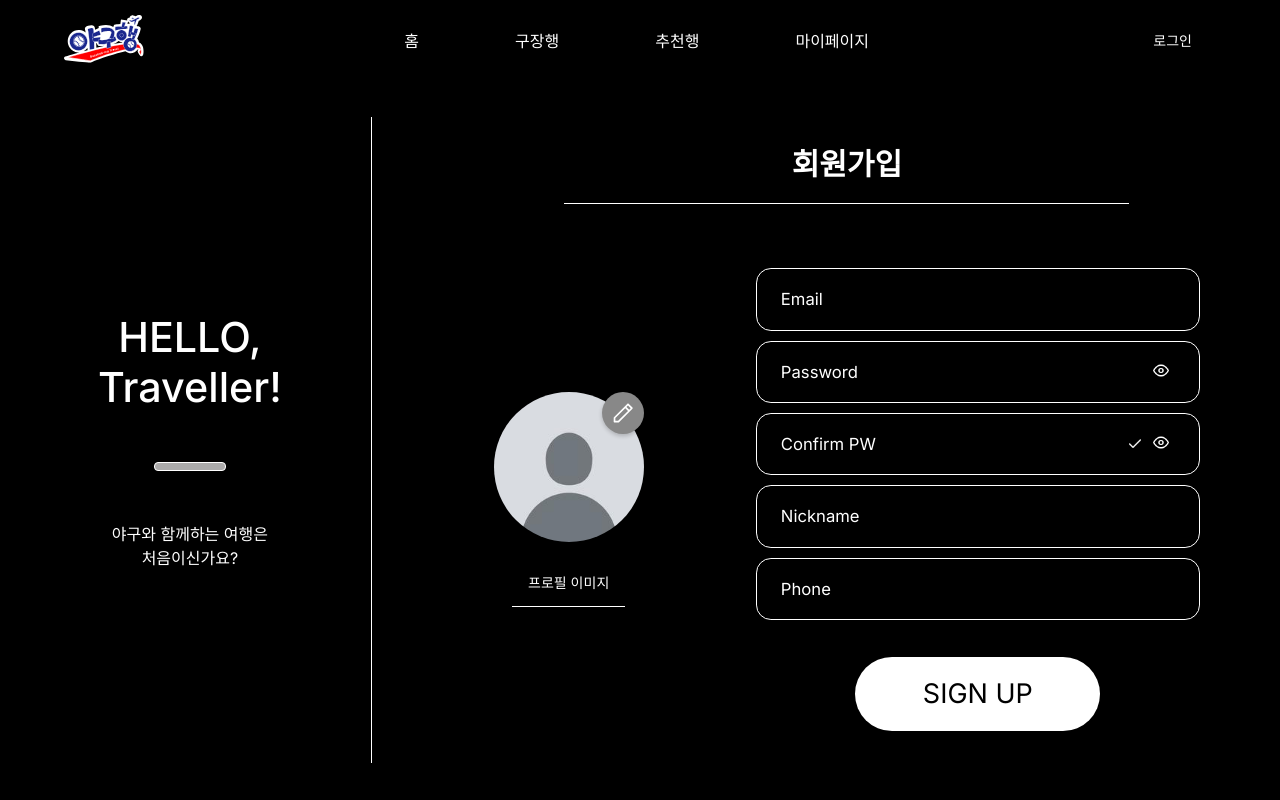
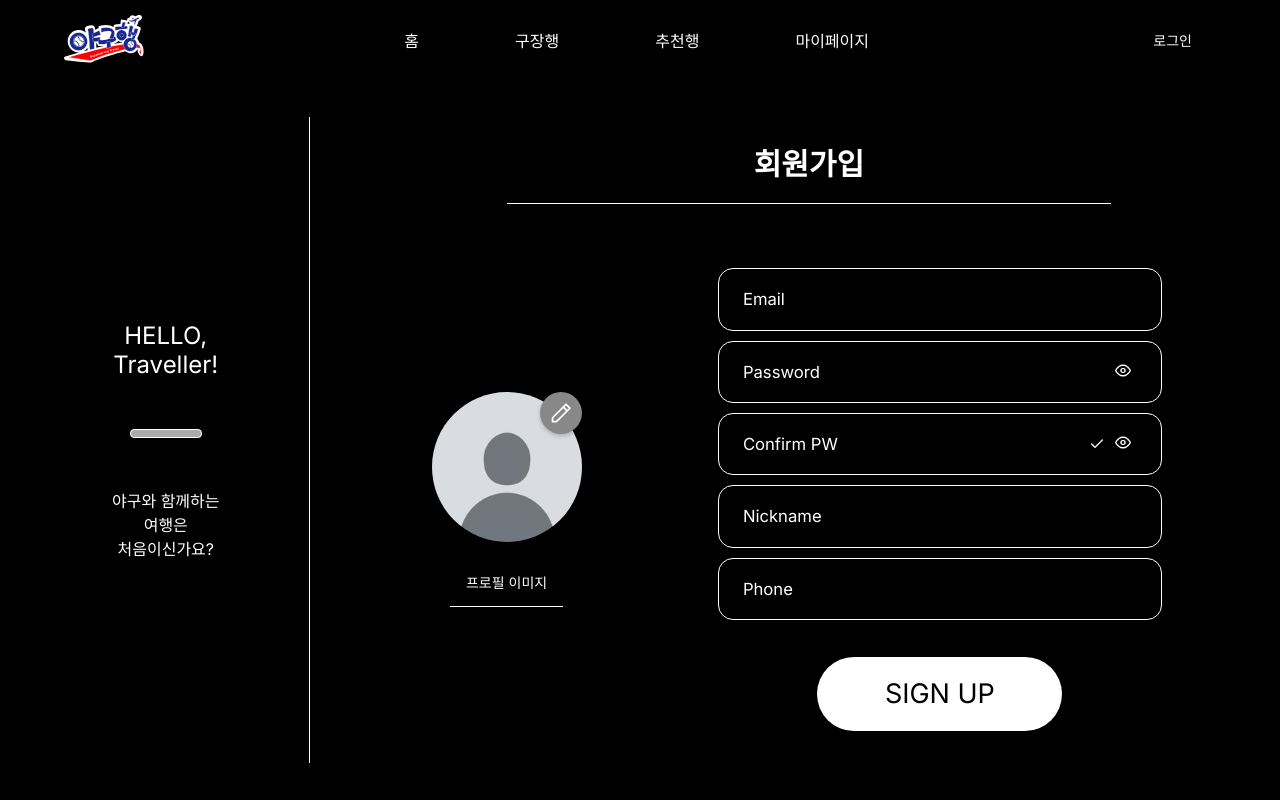
Before and after one commit to 2024-TourismContest/Yaguhang_FE, a React (Vite) app: page /signup in a window 1280 px wide. Built offline with nearby package versions, Linux system fonts and the light colour scheme; no server answers.

Commit message:
🔥Hotfix: 빌드 오류 해결

```diff
--- a/src/pages/login/LoginPage.tsx
+++ b/src/pages/login/LoginPage.tsx
@@ -5,7 +5,7 @@ import { useNavigate } from "react-router-dom";
 const LoginPage = () => {
   const navigate = useNavigate();
 
-  const onClickSignup = async (event: React.FormEvent) => {
+  const onClickSignup = async () => {
       navigate("/signup");
   };
   return (
--- a/src/pages/signup/SignupPage.tsx
+++ b/src/pages/signup/SignupPage.tsx
@@ -6,7 +6,7 @@ const SignUpPage = () => {
     <PageContainer>
       <RowContainer>
         <WelcomeSection>
-          <TextLarge as="h2">{"HELLO,\nTraveller!"}</TextLarge>
+          <Title>{"HELLO,\nTraveller!"}</Title>
           <LineHorizontal />
           <TextMini>{"야구와 함께하는 여행은\n 처음이신가요?"}</TextMini>
         </WelcomeSection>
@@ -97,20 +97,6 @@ const Title = styled.h1`
   }
 `;
 
-const TextLarge = styled.h2`
-  color: #fff;
-  text-align: center;
-  font-family: Inter, sans-serif;
-  font-size: 2.58rem;
-  font-weight: 500;
-  line-height: normal;
-  white-space: pre-line;
-
-  @media (max-width: 768px) {
-    font-size: 2rem;
-  }
-`;
-
 const TextMini = styled.p`
   color: #fff;
   font-family: Inter, sans-serif;
```
